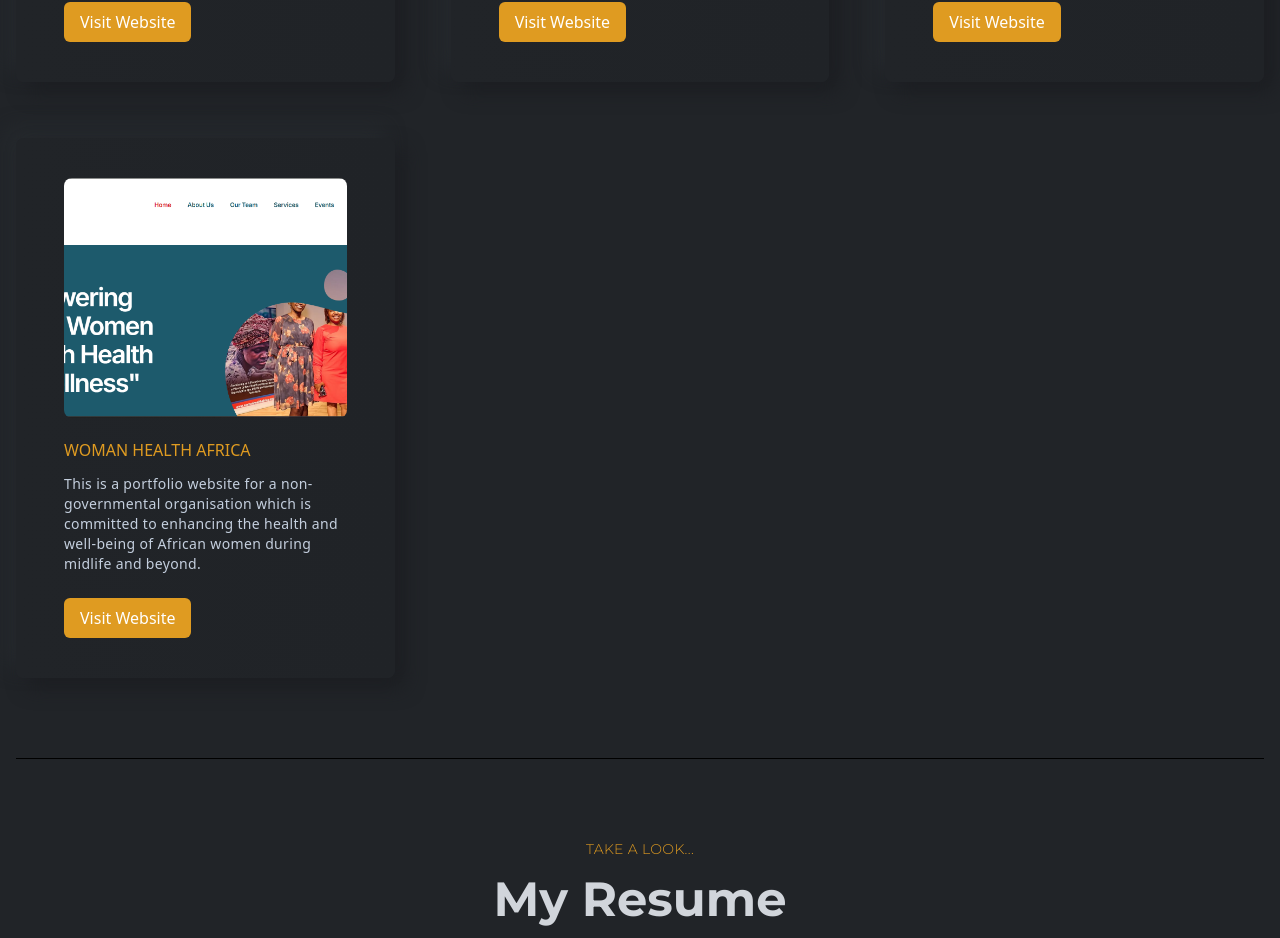
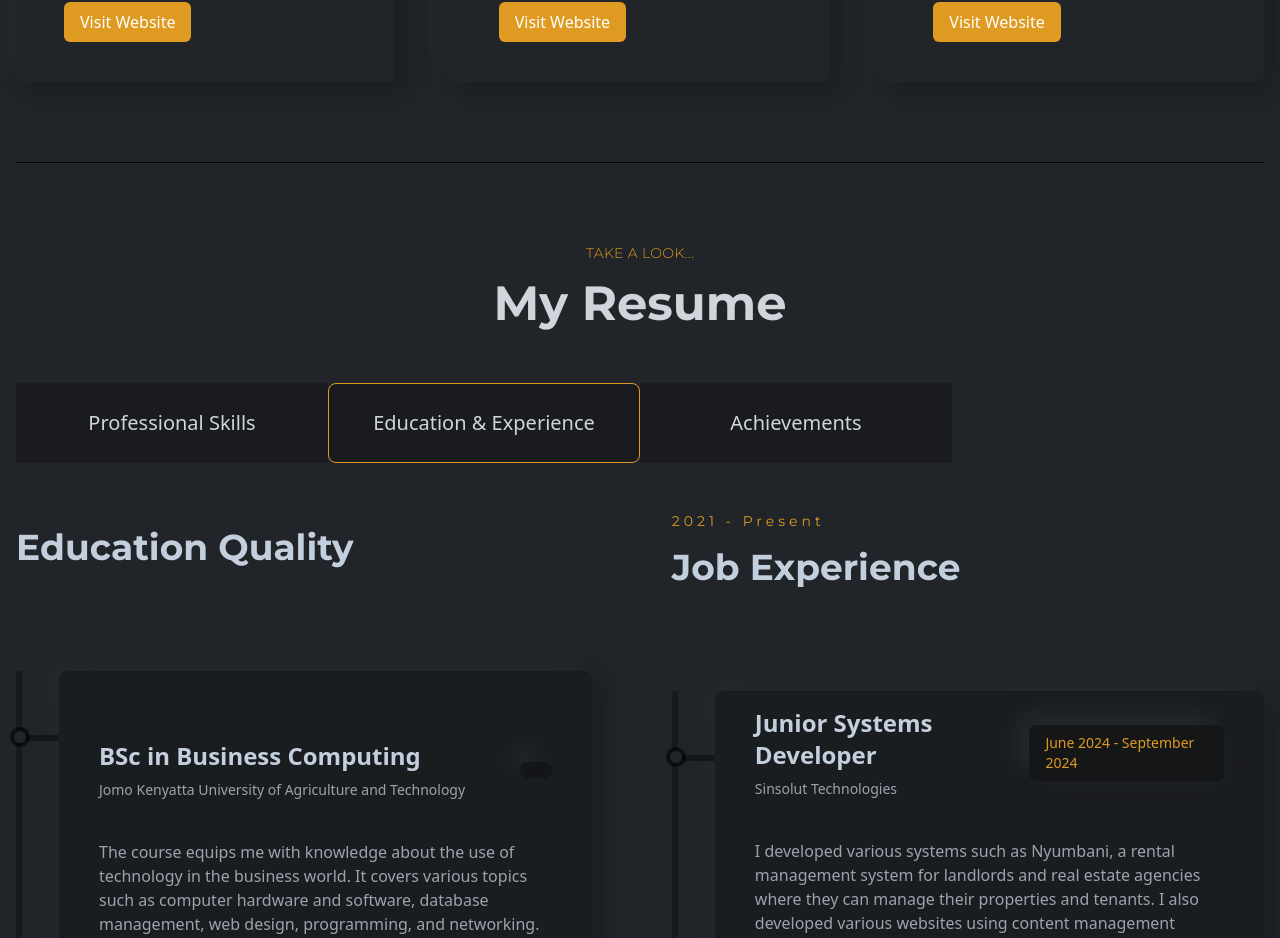
Before and after one commit to alvinmithamo/portifolio-revamp, a React (Create React App) app: page / in a window 1280 px wide. Shown: the part 3904-4842 px from the top of the page. Built offline with nearby package versions, Linux system fonts and the light colour scheme.

Commit message:
updated projects

```diff
--- a/src/components/projects/Projects.js
+++ b/src/components/projects/Projects.js
@@ -113,12 +113,7 @@
           link="https://komrades.co.ke/"
         />
 
-        <ProjectsCard
-          title="WOMAN HEALTH AFRICA"
-          des="This is a portfolio website for a non-governmental organisation which is committed to enhancing the health and well-being of African women during midlife and beyond. "
-          src={projectFourteen}
-          link="https://www.womanhealthafrica.org/"
-        />
+
       </div>
     </section>
   );
```
